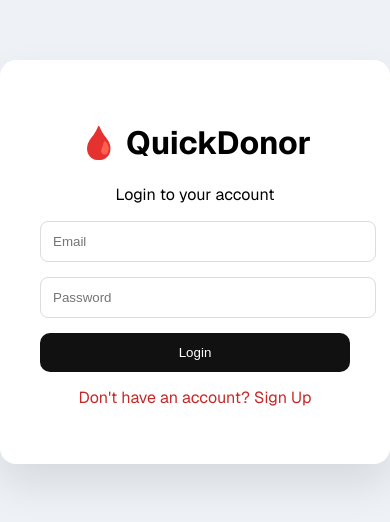
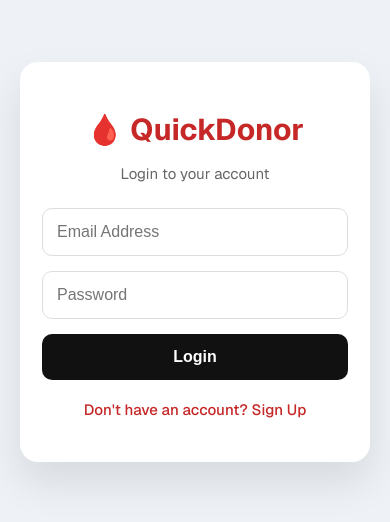
Before and after one commit to Predeepx/blood_donor_project, a React (Vite) app in the folder frontend/: page /login in a window 390 px wide. Shown: the part 160-682 px from the top of the page. Built offline with nearby package versions, Linux system fonts and the light colour scheme; no server answers.

Commit message:
updated for mobile  ui

```diff
--- a/frontend/src/pages/Donor.css
+++ b/frontend/src/pages/Donor.css
@@ -190,3 +190,140 @@
   font-weight: 600;
   cursor: pointer;
 }
+
+/* ==========================================
+   MOBILE RESPONSIVE (DOES NOT AFFECT DESKTOP)
+========================================== */
+@media (max-width: 768px) {
+
+  .donor-container {
+    flex-direction: column;
+    height: auto;
+    margin-top: 70px;
+  }
+
+  /* Form becomes full width */
+  .donor-form {
+    width: 100%;
+    padding: 20px;
+    box-sizing: border-box;
+    box-shadow: none;
+  }
+
+  .donor-form h2 {
+    font-size: 24px;
+    text-align: center;
+    margin-bottom: 20px;
+  }
+
+  .donor-form input,
+  .donor-form select,
+  .donor-form button {
+    width: 100%;
+    font-size: 16px;
+  }
+
+  /* Map takes full width */
+  .donor-map {
+    width: 100%;
+    margin-top: 15px;
+  }
+
+  .map {
+    height: 420px;
+    width: 100%;
+  }
+
+  /* Search bar stacks */
+  .map-search {
+    flex-direction: column;
+    gap: 10px;
+    padding: 15px;
+  }
+
+  .map-search input,
+  .map-search button {
+    width: 100%;
+  }
+
+  /* Modal */
+  .modal-overlay {
+    padding: 15px;
+  }
+
+  .modal-card {
+    width: 100%;
+    max-width: 100%;
+    max-height: 90vh;
+    border-radius: 14px;
+  }
+
+  .modal-body {
+    padding: 18px;
+  }
+
+  .modal-footer {
+    flex-direction: column;
+    gap: 10px;
+  }
+
+  .cancel-btn,
+  .confirm-btn {
+    width: 100%;
+  }
+
+  .checkbox-row {
+    align-items: flex-start;
+    font-size: 13px;
+  }
+}
+
+/* ==========================================
+   EXTRA SMALL PHONES
+========================================== */
+@media (max-width: 480px) {
+
+  .donor-form {
+    padding: 16px;
+  }
+
+  .donor-form h2 {
+    font-size: 21px;
+  }
+
+  .donor-form input,
+  .donor-form select {
+    padding: 12px;
+    font-size: 15px;
+  }
+
+  .donor-form button {
+    padding: 13px;
+    font-size: 15px;
+  }
+
+  .map {
+    height: 350px;
+  }
+
+  .map-search {
+    padding: 10px;
+  }
+
+  .map-search input {
+    font-size: 15px;
+  }
+
+  .map-search button {
+    font-size: 15px;
+  }
+
+  .modal-header {
+    font-size: 16px;
+    padding: 15px;
+  }
+
+  .modal-body {
+    padding: 15px;
+  }
+}
--- a/frontend/src/pages/FindBlood.css
+++ b/frontend/src/pages/FindBlood.css
@@ -191,3 +191,158 @@
   font-weight: 600;
   cursor: pointer;
 }
+/* ==================================================
+   MOBILE RESPONSIVE (ONLY MOBILE)
+================================================== */
+@media (max-width: 768px) {
+
+  .finder-container {
+    display: flex;
+    flex-direction: column;
+    height: auto;
+    margin-top: 70px;
+  }
+
+  /* Floating panel becomes a normal card */
+  .finder-panel {
+    position: relative;
+    top: 0;
+    left: 0;
+    width: calc(100% - 30px);
+    margin: 15px auto;
+    padding: 18px;
+    border-radius: 14px;
+    box-sizing: border-box;
+  }
+
+  .finder-panel h2 {
+    text-align: center;
+    font-size: 24px;
+    margin-bottom: 18px;
+  }
+
+  /* Search */
+  .map-search {
+    flex-direction: column;
+    gap: 10px;
+  }
+
+  .map-search input,
+  .map-search button {
+    width: 100%;
+    box-sizing: border-box;
+  }
+
+  .finder-panel select {
+    width: 100%;
+    font-size: 16px;
+    padding: 12px;
+  }
+
+  .checkbox {
+    display: flex;
+    align-items: center;
+    gap: 10px;
+    font-size: 15px;
+    margin-top: 10px;
+  }
+
+  .checkbox input {
+    width: 18px;
+    height: 18px;
+  }
+
+  /* Map */
+  .map {
+    width: 100%;
+    height: 420px;
+  }
+
+  /* Popup */
+  .popup-card {
+    min-width: 180px;
+    gap: 10px;
+  }
+
+  .full-btn {
+    width: 100%;
+    box-sizing: border-box;
+    padding: 10px;
+    font-size: 15px;
+  }
+
+  /* Modal */
+  .modal-overlay {
+    padding: 15px;
+  }
+
+  .modal {
+    width: 100%;
+    max-width: 100%;
+    box-sizing: border-box;
+    padding: 22px;
+  }
+
+  .modal-buttons {
+    flex-direction: column;
+    gap: 10px;
+  }
+
+  .cancel,
+  .send {
+    width: 100%;
+  }
+}
+
+
+/* ==================================================
+   EXTRA SMALL PHONES
+================================================== */
+@media (max-width: 480px) {
+
+  .finder-panel {
+    width: calc(100% - 20px);
+    margin: 10px;
+    padding: 15px;
+  }
+
+  .finder-panel h2 {
+    font-size: 21px;
+  }
+
+  .map-search input,
+  .map-search button {
+    font-size: 15px;
+    padding: 12px;
+  }
+
+  .finder-panel select {
+    font-size: 15px;
+    padding: 12px;
+  }
+
+  .checkbox {
+    font-size: 14px;
+  }
+
+  .map {
+    height: 350px;
+  }
+
+  .popup-card h4 {
+    font-size: 16px;
+  }
+
+  .popup-card p {
+    font-size: 14px;
+  }
+
+  .full-btn {
+    font-size: 14px;
+    padding: 10px;
+  }
+
+  .modal {
+    padding: 18px;
+  }
+}
--- a/frontend/src/pages/Login.jsx
+++ b/frontend/src/pages/Login.jsx
@@ -1,5 +1,6 @@
 import { useState } from "react";
 import { useNavigate } from "react-router-dom";
+
 const API = import.meta.env.VITE_API_URL;
 
 export default function Login() {
@@ -7,7 +8,11 @@ export default function Login() {
   const [name, setName] = useState("");
   const [email, setEmail] = useState("");
   const [password, setPassword] = useState("");
+
   const navigate = useNavigate();
+
+  const isMobile = window.innerWidth <= 768;
+
   const handleSubmit = async () => {
     if (!email || !password || (isSignup && !name)) {
       alert("Please fill all fields");
@@ -33,47 +38,47 @@ export default function Login() {
 
       const data = await res.json();
 
-      // 🔥 Show backend error message
       if (!res.ok) {
-        console.log("Status Code:", res.status);
-        console.log("Backend Message:", data);
-
-        alert(`Error ${res.status}: ${data.message || JSON.stringify(data)}`);
+        alert(`Error ${res.status}: ${data.message}`);
         return;
       }
 
-      // Success
       localStorage.setItem("token", data.token);
       alert("Authentication successful 🎉");
       navigate("/home");
     } catch (err) {
-      console.error("Network / Server Error:", err);
-      alert("Network error: " + err.message);
+      console.error(err);
+      alert("Network Error");
     }
   };
 
   return (
-    <div style={styles.page}>
-      <div style={styles.card}>
-        <h1>🩸 QuickDonor</h1>
-        <p>{isSignup ? "Create Account" : "Login to your account"}</p>
+    <div style={styles.page(isMobile)}>
+      <div style={styles.card(isMobile)}>
+        <h1 style={styles.title(isMobile)}>🩸 QuickDonor</h1>
+
+        <p style={styles.subtitle(isMobile)}>
+          {isSignup
+            ? "Create your QuickDonor account"
+            : "Login to your account"}
+        </p>
 
         {isSignup && (
           <input
             type="text"
-            placeholder="Name"
+            placeholder="Full Name"
             value={name}
             onChange={(e) => setName(e.target.value)}
-            style={styles.input}
+            style={styles.input(isMobile)}
           />
         )}
 
         <input
           type="email"
-          placeholder="Email"
+          placeholder="Email Address"
           value={email}
           onChange={(e) => setEmail(e.target.value)}
-          style={styles.input}
+          style={styles.input(isMobile)}
         />
 
         <input
@@ -81,15 +86,15 @@ export default function Login() {
           placeholder="Password"
           value={password}
           onChange={(e) => setPassword(e.target.value)}
-          style={styles.input}
+          style={styles.input(isMobile)}
         />
 
-        <button onClick={handleSubmit} style={styles.btn}>
-          {isSignup ? "Sign Up" : "Login"}
+        <button onClick={handleSubmit} style={styles.btn(isMobile)}>
+          {isSignup ? "Create Account" : "Login"}
         </button>
 
         <p
-          style={{ marginTop: "15px", cursor: "pointer", color: "#c62828" }}
+          style={styles.switchText(isMobile)}
           onClick={() => setIsSignup(!isSignup)}
         >
           {isSignup
@@ -102,35 +107,68 @@ export default function Login() {
 }
 
 const styles = {
-  page: {
-    height: "100vh",
+  page: (mobile) => ({
+    minHeight: "100vh",
     display: "flex",
     justifyContent: "center",
     alignItems: "center",
     background: "#eef2f7",
-  },
-  card: {
-    background: "white",
-    padding: "40px",
-    borderRadius: "16px",
-    width: "350px",
+    padding: mobile ? "20px" : "0",
+    boxSizing: "border-box",
+  }),
+
+  card: (mobile) => ({
+    width: mobile ? "100%" : "350px",
+    maxWidth: "420px",
+    background: "#fff",
+    padding: mobile ? "28px 22px" : "40px",
+    borderRadius: "18px",
     boxShadow: "0 20px 40px rgba(0,0,0,0.1)",
     textAlign: "center",
-  },
-  input: {
+    boxSizing: "border-box",
+  }),
+
+  title: (mobile) => ({
+    fontSize: mobile ? "30px" : "36px",
+    marginBottom: "10px",
+    color: "#c62828",
+  }),
+
+  subtitle: (mobile) => ({
+    color: "#666",
+    marginBottom: "25px",
+    fontSize: mobile ? "15px" : "16px",
+  }),
+
+  input: (mobile) => ({
     width: "100%",
-    padding: "12px",
+    padding: mobile ? "14px" : "12px",
     marginBottom: "15px",
-    borderRadius: "8px",
+    borderRadius: "10px",
     border: "1px solid #ddd",
-  },
-  btn: {
+    fontSize: "16px",
+    outline: "none",
+    boxSizing: "border-box",
+  }),
+
+  btn: (mobile) => ({
     width: "100%",
-    padding: "12px",
+    padding: mobile ? "14px" : "12px",
     background: "#111",
-    color: "white",
+    color: "#fff",
     border: "none",
     borderRadius: "10px",
     cursor: "pointer",
-  },
+    fontWeight: "600",
+    fontSize: mobile ? "16px" : "15px",
+    transition: "0.3s",
+  }),
+
+  switchText: (mobile) => ({
+    marginTop: "20px",
+    color: "#c62828",
+    cursor: "pointer",
+    fontWeight: "500",
+    fontSize: mobile ? "15px" : "14px",
+  }),
 };
```
